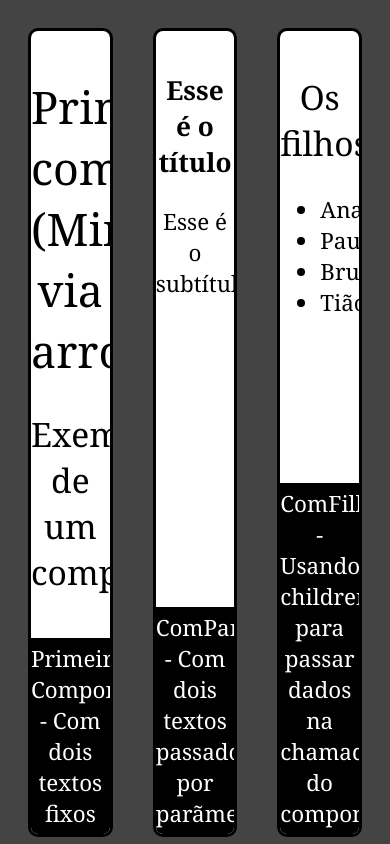
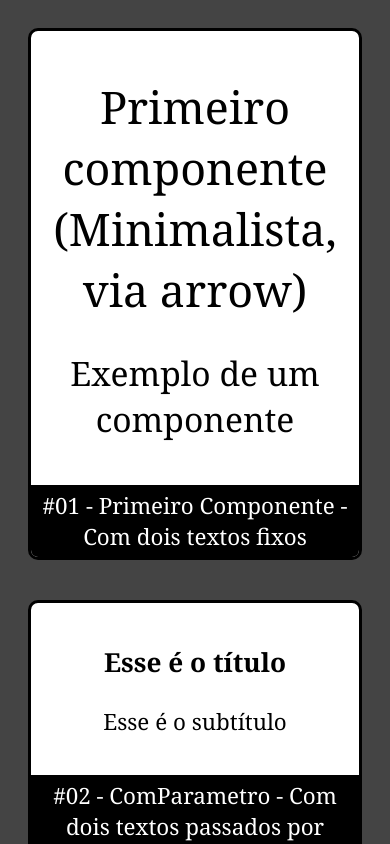
Before and after one commit to GuilhermeBorges3Ddev/Masterclass_React, a React (Create React App) app in the folder without_hooks/: page / in a window 390 px wide. Shown: the top 844 px of the page. Built offline with nearby package versions, Linux system fonts and the light colour scheme.

Commit message:
Making 'App' wrapper trully responsive

```diff
--- a/without_hooks/src/App.css
+++ b/without_hooks/src/App.css
@@ -1,3 +1,4 @@
 .App {
     display: flex;
+    flex-wrap: wrap;
 }
--- a/without_hooks/src/App.jsx
+++ b/without_hooks/src/App.jsx
@@ -8,17 +8,18 @@ import Card from './components/layout/Card';
 import "./App.css";
 
 export default props => (
+
     <div className="App">
 
-        <Card titulo="Primeiro Componente - Com dois textos fixos">
+        <Card titulo="#01 - Primeiro Componente - Com dois textos fixos">
             <Primeiro />
         </Card>
 
-        <Card titulo="ComParametro - Com dois textos passados por parãmetro">
+        <Card titulo="#02 - ComParametro - Com dois textos passados por parãmetro">
             <ComParametro titulo="Esse é o título" subtitulo="Esse é o subtítulo"/>
         </Card>
 
-        <Card titulo="ComFilhos - Usando children para passar dados na chamada do componente">
+        <Card titulo="#03 - ComFilhos - Usando children para passar dados na chamada do componente">
             <ComFilhos>
                 <ul>
                     <li>Ana</li>
--- a/without_hooks/src/components/ComFilhos.jsx
+++ b/without_hooks/src/components/ComFilhos.jsx
@@ -1,8 +1,11 @@
 import React from "react"
 
 export default props => <div>
-                            <h2>Os filhos:</h2>
+
+                            <h2>Os filhos:</h2>4
+
                             <div>
                                 {props.children}
                             </div>
+
                         </div>
--- a/without_hooks/src/components/layout/Card.css
+++ b/without_hooks/src/components/layout/Card.css
@@ -1,6 +1,7 @@
 .Card {
     flex: 1;
     display: flex;
+    min-width: 300px;
     flex-direction: column;
     background-color: #fff;
     border: 3px solid #000;
--- a/without_hooks/src/components/layout/Card.jsx
+++ b/without_hooks/src/components/layout/Card.jsx
@@ -2,10 +2,13 @@ import React from "react";
 import "./Card.css";
 
 export default props => <div className="Card">
+
                             <div className="Conteudo">
                                 {props.children}
                             </div>
+
                             <div className="Footer">
                                 {props.titulo}
                             </div>
+
                         </div>
```
